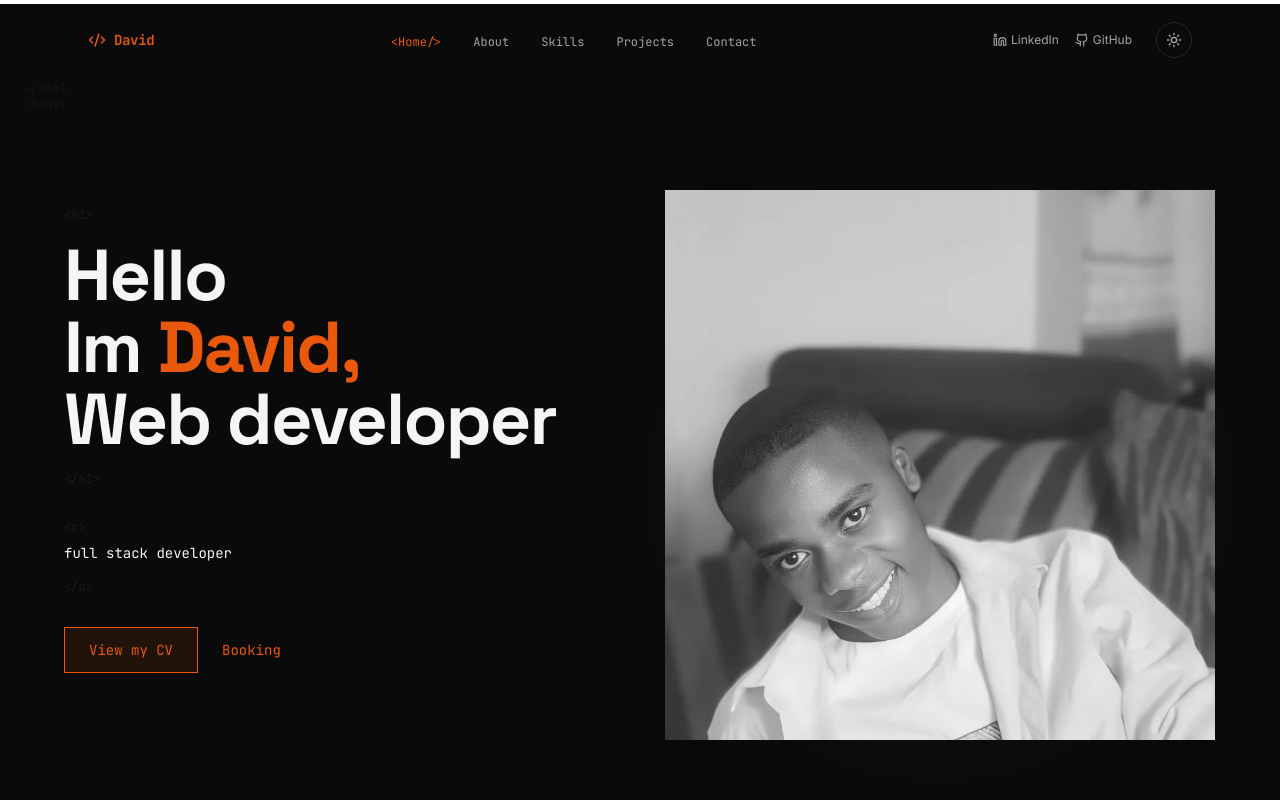
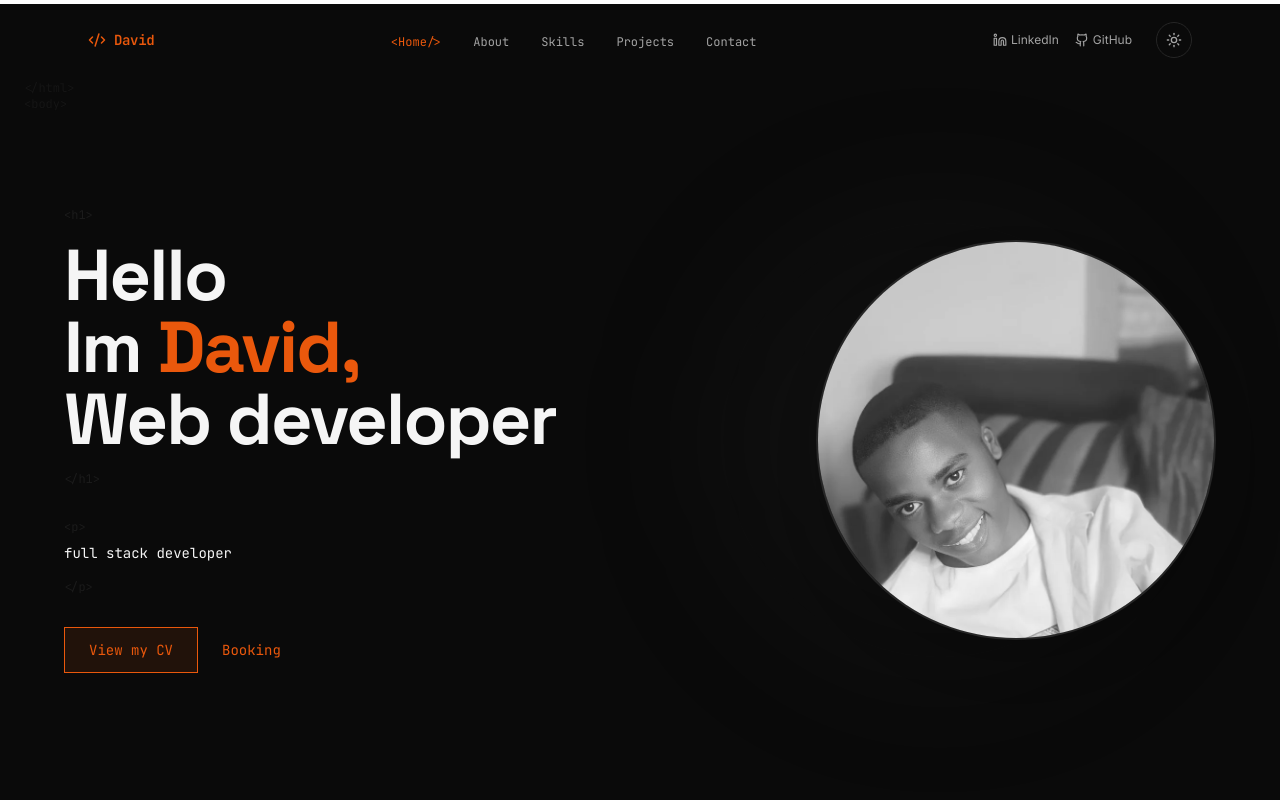
Before and after one commit to David-dev576/dev-portfolio, a Next.js app: page /dev-portfolio/ in a window 1280 px wide. Shown: the top 800 px of the page. Built offline with nearby package versions, Linux system fonts and the light colour scheme.

Commit message:
Feat: hero section img

```diff
--- a/components/sections/Hero.tsx
+++ b/components/sections/Hero.tsx
@@ -6,7 +6,7 @@ export function Hero() {
   return (
     <section id="accueil" className="relative min-h-screen flex items-center px-6 pt-20 overflow-hidden">
 
-      {/* Faux code en arrière-plan (Optionnel, pour l'ambiance) */}
+      {/* Faux code en arrière-plan */}
       <div className="absolute top-20 left-6 font-mono text-xs text-border/40 pointer-events-none hidden lg:block">
         &lt;/html&gt;<br />
         &lt;body&gt;
@@ -50,16 +50,19 @@ export function Hero() {
           </Reveal>
         </div>
 
-        {/* Image de droite */}
-        <Reveal delay={0.3} className="relative h-[500px] md:h-[600px] w-full flex items-end justify-center">
-          {/* Cercle de fond */}
-          <div className="absolute bottom-0 w-[400px] h-[400px] md:w-[500px] md:h-[500px] rounded-full bg-border/20 blur-3xl" />
+        {/* Image de droite (Maintenant Ronde) */}
+        <Reveal delay={0.3} className="relative w-full flex items-center justify-center md:justify-end">
+          {/* Cercle de fond (glow) */}
+          <div className="absolute inset-0 m-auto w-[350px] h-[350px] md:w-[450px] md:h-[450px] rounded-full bg-border/20 blur-3xl" />
 
-          <img
-            src="./images/david.webp"
-            alt="David"
-            className="relative z-10 object-contain w-full h-full max-h-[550px] grayscale hover:grayscale-0 transition-all duration-700"
-          />
+          {/* Conteneur circulaire */}
+          <div className="relative w-[300px] h-[300px] md:w-[400px] md:h-[400px] rounded-full overflow-hidden border-2 border-border shadow-2xl">
+            <img
+              src="./images/david.webp"
+              alt="David"
+              className="object-cover w-full h-full grayscale hover:grayscale-0 transition-all duration-700"
+            />
+          </div>
         </Reveal>
 
       </div>
```
